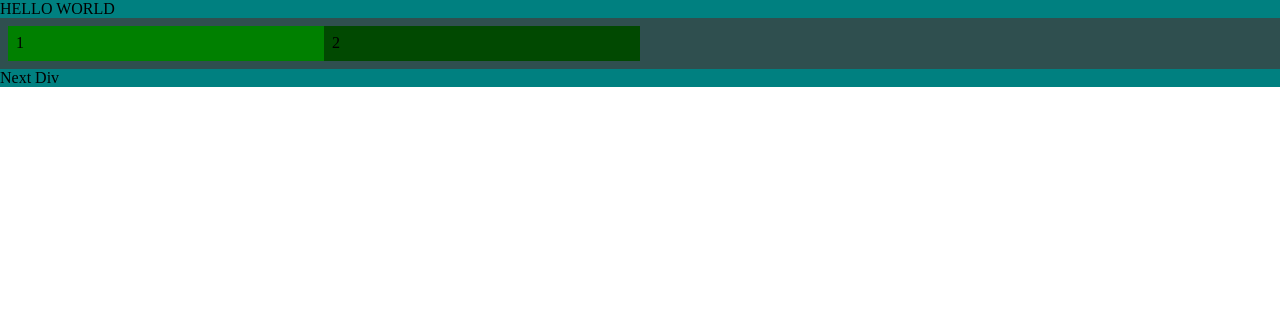
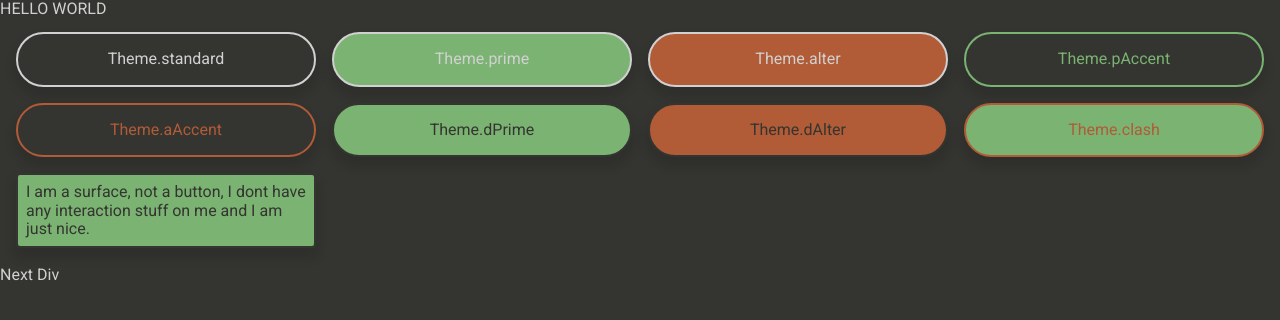
Before and after one commit to Gabe-Lee/World-Sweeper, a React app: page / in a window 1280 px wide. Shown: the top 320 px of the page. Built offline with nearby package versions, Linux system fonts and the light colour scheme.

Commit message:
[WS-51] Finish Surface and Button components

```diff
--- a/package.json
+++ b/package.json
@@ -32,7 +32,8 @@
     },
     "rules": {
       "no-underscore-dangle": "off",
-      "react/prop-types": "off"
+      "react/prop-types": "off",
+      "react/jsx-props-no-spreading": "off"
     },
     "ignorePatterns": [
       "dist/**/*",
--- a/src/client/components/App.tsx
+++ b/src/client/components/App.tsx
@@ -2,6 +2,10 @@ import React, { ReactElement } from 'react';
 
 import FlexGrid from './generic/FlexGrid';
 import FlexItem from './generic/FlexItem';
+import Surface from './generic/Surface';
+import Button from './generic/Button';
+
+import { Theme, Border, Padding, Rounded } from '../utils';
 
 const App = (): ReactElement => {
   return (
@@ -9,10 +13,49 @@ const App = (): ReactElement => {
       <div id="app">HELLO WORLD</div>
       <FlexGrid gap={4}>
         <FlexItem xs={1} md={2} lg={4}>
-          1
+          <Button colors={Theme.standard} border={Border.md} padding={Padding.lg} rounded={Rounded.pill} lifted fill>
+            Theme.standard
+          </Button>
         </FlexItem>
         <FlexItem xs={1} md={2} lg={4}>
-          2
+          <Button colors={Theme.prime} border={Border.md} padding={Padding.lg} rounded={Rounded.pill} lifted fill>
+            Theme.prime
+          </Button>
+        </FlexItem>
+        <FlexItem xs={1} md={2} lg={4}>
+          <Button colors={Theme.alter} border={Border.md} padding={Padding.lg} rounded={Rounded.pill} lifted fill>
+            Theme.alter
+          </Button>
+        </FlexItem>
+        <FlexItem xs={1} md={2} lg={4}>
+          <Button colors={Theme.pAccent} border={Border.md} padding={Padding.lg} rounded={Rounded.pill} lifted fill>
+            Theme.pAccent
+          </Button>
+        </FlexItem>
+        <FlexItem xs={1} md={2} lg={4}>
+          <Button colors={Theme.aAccent} border={Border.md} padding={Padding.lg} rounded={Rounded.pill} lifted fill>
+            Theme.aAccent
+          </Button>
+        </FlexItem>
+        <FlexItem xs={1} md={2} lg={4}>
+          <Button colors={Theme.dPrime} border={Border.md} padding={Padding.lg} rounded={Rounded.pill} lifted fill>
+            Theme.dPrime
+          </Button>
+        </FlexItem>
+        <FlexItem xs={1} md={2} lg={4}>
+          <Button colors={Theme.dAlter} border={Border.md} padding={Padding.lg} rounded={Rounded.pill} lifted fill>
+            Theme.dAlter
+          </Button>
+        </FlexItem>
+        <FlexItem xs={1} md={2} lg={4}>
+          <Button colors={Theme.clash} border={Border.md} padding={Padding.lg} rounded={Rounded.pill} lifted fill>
+            Theme.clash
+          </Button>
+        </FlexItem>
+        <FlexItem xs={1} md={2} lg={4}>
+          <Surface colors={Theme.dPrime} lifted fill>
+            I am a surface, not a button, I dont have any interaction stuff on me and I am just nice.
+          </Surface>
         </FlexItem>
       </FlexGrid>
       <div>Next Div</div>
--- /dev/null
+++ b/src/client/components/generic/Button.tsx
@@ -0,0 +1,37 @@
+import React, { ButtonHTMLAttributes, Children } from 'react';
+import { selectBoolClass, joinClasses, ReactStyles, size, Theme, Border, Rounded, Padding } from '../../utils';
+
+export interface PButton extends ButtonHTMLAttributes<HTMLButtonElement> {
+  // Look and feel
+  colors?: Theme;
+  border?: Border;
+  rounded?: Rounded;
+  padding?: Padding;
+  lifted?: boolean;
+  fill?: boolean;
+}
+
+const Button: (props: PButton) => JSX.Element = ({
+  colors = Theme.standard,
+  border,
+  rounded = Rounded.md,
+  padding = Padding.md,
+  children,
+  className,
+  lifted,
+  fill,
+  ...button
+}) => {
+  const lift = lifted ? 'lifted' : '';
+  const _fill = fill ? 'fill' : '';
+  return (
+    <button
+      type="button"
+      {...button}
+      className={joinClasses('button hvr act', colors, border, rounded, padding, lift, _fill, className)}
+    >
+      {children}
+    </button>
+  );
+};
+export default Button;
--- a/src/client/components/generic/FlexGrid.tsx
+++ b/src/client/components/generic/FlexGrid.tsx
@@ -77,7 +77,7 @@ const FlexGrid: (props: PFlexGrid) => JSX.Element = ({
   const sUnmargin = unmargin ? 'unmargin' : '';
   return (
     <div
-      className={joinClasses(['flex-grid', vAlign, hAlign, dir, sWrap, sGap, sUnmargin, className])}
+      className={joinClasses('flex-grid', vAlign, hAlign, dir, sWrap, sGap, sUnmargin, className)}
       id={id || undefined}
       style={style}
     >
--- a/src/client/components/generic/FlexItem.tsx
+++ b/src/client/components/generic/FlexItem.tsx
@@ -1,4 +1,4 @@
-import React, { ReactElement } from 'react';
+import React from 'react';
 import { selectBoolClass, joinClasses, ReactStyles } from '../../utils';
 
 export interface PFlexItem {
@@ -47,7 +47,7 @@ const FlexItem: (props: PFlexItem) => JSX.Element = ({
     <div
       id={id || undefined}
       style={style}
-      className={joinClasses(['flex-item', align, _xs, _sm, _md, _lg, _xl, className])}
+      className={joinClasses('flex-item', align, _xs, _sm, _md, _lg, _xl, className)}
     >
       {children}
     </div>
--- /dev/null
+++ b/src/client/components/generic/Surface.tsx
@@ -0,0 +1,33 @@
+import React, { HTMLAttributes } from 'react';
+import { selectBoolClass, joinClasses, ReactStyles, Theme, Border, Rounded, Padding } from '../../utils';
+
+export interface PSurface extends HTMLAttributes<HTMLDivElement> {
+  // Look and feel
+  colors?: Theme;
+  border?: Border;
+  rounded?: Rounded;
+  padding?: Padding;
+  lifted?: boolean;
+  fill?: boolean;
+}
+
+const Surface: (props: PSurface) => JSX.Element = ({
+  className,
+  children,
+  colors = Theme.standard,
+  border = Border.md,
+  rounded = Rounded.sm,
+  padding = Padding.md,
+  fill,
+  lifted,
+  ...div
+}) => {
+  const _lifted = lifted ? 'lifted' : '';
+  const _fill = fill ? 'fill' : '';
+  return (
+    <div {...div} className={joinClasses('surface', colors, border, rounded, padding, _lifted, _fill, className)}>
+      {children}
+    </div>
+  );
+};
+export default Surface;
--- a/src/client/flex.scss
+++ b/src/client/flex.scss
@@ -27,6 +27,11 @@
       }
     }
   }
+}
+
+.fill {
+  width: 100%;
+  height: 100%;
 }
 
 .flex-grid {
--- a/src/client/index.html
+++ b/src/client/index.html
@@ -2,6 +2,7 @@
 <html>
   <head>
     <meta charset="UTF-8">
+    <meta name="viewport" content="width=device-width,initial-scale=1.0">
     <link rel="stylesheet" href="https://fonts.googleapis.com/css?family=Roboto:300,400,500,700&display=swap" />
   </head>
   <body>
--- a/src/client/theme.scss
+++ b/src/client/theme.scss
@@ -1,65 +1,137 @@
-.debug-divs {
-  &:nth-child(odd) {outline: 2px solid blue;}
-  &:nth-child(even) {outline: 2px solid darkblue;}
-  & > * {
-    &:nth-child(odd) {outline: 2px solid teal;}
-    &:nth-child(even) {outline: 2px solid darkslategray;}
-    & > * {
-      &:nth-child(odd) {outline: 2px solid green;}
-      &:nth-child(even) {outline: 2px solid rgb(1, 73, 1);}
-      & > * {
-        &:nth-child(odd) {outline: 2px solid gold;}
-        &:nth-child(even) {outline: 2px solid darkgoldenrod;}
-        & > * {
-          &:nth-child(odd) {outline: 2px solid orange;}
-          &:nth-child(even) {outline: 2px solid rgb(192, 126, 3);}
-          & > * {
-            &:nth-child(odd) {outline: 2px solid red;}
-            &:nth-child(even) {outline: 2px solid darkred;}
-            & > * {
-              &:nth-child(odd) {outline: 2px solid palevioletred;}
-              &:nth-child(even) {outline: 2px solid purple;}
-              & > * {
-                &:nth-child(odd) {outline: 2px solid rgb(198, 130, 238);}
-                &:nth-child(even) {outline: 2px solid rgb(83, 0, 139);}
+$dark: rgb(52, 53, 49);
+$light: rgb(209, 209, 209);
+$prime: rgb(123, 179, 114);
+$alter: rgb(177, 91, 55);
+
+$shadow_low: 0px 2px 5px 1px rgba(0,0,0,0.5);
+$shadow_mid: 0px 4px 8px 2px rgba(0,0,0,0.2);
+$shadow_high: 0px 8px 10px 3px rgba(0,0,0,0.1);
+
+$transition: 0.1s ease-in-out;
+
+@function darken1($color) {
+  @return darken($color, 3%);
 }
+@function darken2($color) {
+  @return darken($color, 6%);
 }
+@function lighten1($color) {
+  @return lighten($color, 3%);
 }
+@function lighten2($color) {
+  @return lighten($color, 6%);
 }
+
+@mixin colorsFrom($fg, $bord, $bg) {
+  color: $fg;
+  border-color: $bord;
+  background-color: $bg;
+  &.button {
+    outline: none;
+    @include colorTransitions();
+    &.hvr:hover {
+      color: darken1($fg);
+      border-color: darken1($bord);
+      background-color: darken1($bg);
     }
+    &.act:active {
+      color: darken2($fg);
+      border-color: darken2($bord);
+      background-color: darken2($bg);
     }
   }
 }
 
-.debug-divs-alt {
-  &:nth-child(odd) {background: blue;}
-  &:nth-child(even) {background: darkblue;}
-  & > * {
-    &:nth-child(odd) {background: teal;}
-    &:nth-child(even) {background: darkslategray;}
-    & > * {
-      &:nth-child(odd) {background: green;}
-      &:nth-child(even) {background: rgb(1, 73, 1);}
-      & > * {
-        &:nth-child(odd) {background: gold;}
-        &:nth-child(even) {background: darkgoldenrod;}
-        & > * {
-          &:nth-child(odd) {background: orange;}
-          &:nth-child(even) {background: rgb(192, 126, 3);}
-          & > * {
-            &:nth-child(odd) {background: red;}
-            &:nth-child(even) {background: darkred;}
-            & > * {
-              &:nth-child(odd) {background: palevioletred;}
-              &:nth-child(even) {background: purple;}
-              & > * {
-                &:nth-child(odd) {background: rgb(198, 130, 238);}
-                &:nth-child(even) {background: rgb(83, 0, 139);}
+@mixin colorTransitions {
+  transition:
+    background-color $transition,
+    color $transition,
+    transform $transition,
+    box-shadow $transition;
+}
+
+// Base Theme
+body {
+  background-color: $dark;
+  color: $light;
+  font-family: Roboto, 'Lucida Sans', 'Lucida Sans Regular', 'Lucida Grande', 'Lucida Sans Unicode', Geneva, Verdana, sans-serif;
+}
+
+.color-standard, .color-standard-dark {
+  @include colorsFrom($light, $light, $dark);
+}
+.color-standard-light {
+  @include colorsFrom($dark, $dark, $light);
+}
+
+.color-prime {
+  @include colorsFrom($light, $light, $prime);
+}
+
+.color-alter {
+  @include colorsFrom($light, $light, $alter);
+}
+
+.color-prime-accent {
+  @include colorsFrom($prime, $prime, $dark)
+}
+
+.color-alter-accent {
+  @include colorsFrom($alter, $alter, $dark)
+}
+
+.color-prime-dark {
+  @include colorsFrom($dark, $dark, $prime)
+}
+
+.color-alter-dark {
+  @include colorsFrom($dark, $dark, $alter)
+}
+
+.color-clash {
+@include colorsFrom($alter, $alter, $prime)
+}
+
+.surface {
+  padding: 0.25rem;
+  @include colorTransitions();
+}
+
+.button {
+  cursor: pointer;
+}
+
+.lifted {
+  transform: translateY(-0.125rem);
+  box-shadow: $shadow_high;
+  &.hvr:hover {
+    transform: translateY(-0.0625rem);
+    box-shadow: $shadow_mid;
+  }
+  &.act:active {
+    transform: translateY(0rem);
+    box-shadow: $shadow_low;
   }
 }
+
+.bord-sm {
+  border-style: solid;
+  border-width: 0.0625rem;
 }
+.bord-md {
+  border-style: solid;
+  border-width: 0.125rem;
 }
+.bord-lg {
+  border-style: solid;
+  border-width: 0.25rem;
 }
-    }
-  }
-}
+
+.pad-sm {padding: 0.25rem;}
+.pad-md {padding: 0.5rem;}
+.pad-lg {padding: 1rem;}
+
+.round-sm {border-radius: 0.25rem;}
+.round-md {border-radius: 0.5rem;}
+.round-lg {border-radius: 1rem;}
+.round-pill  {border-radius: 10000px;}
--- a/src/client/utils.ts
+++ b/src/client/utils.ts
@@ -5,7 +5,7 @@ export function selectBoolClass(settings: [boolean, string][]): string {
   return '';
 }
 
-export function joinClasses(classes: string[]): string {
+export function joinClasses(...classes: (string | undefined)[]): string {
   let joined = '';
   for (let i = 0, lim = classes.length; i < lim; i += 1) {
     if (classes[i] !== '') {
@@ -19,3 +19,53 @@ export function joinClasses(classes: string[]): string {
 export interface ReactStyles {
   [index: string]: string;
 }
+
+export enum size {
+  r0 = 'r0', // 0rem
+  r1 = 'r1', // 0.0625rem => 1px
+  r2 = 'r2', // 0.125rem => 2px
+  r4 = 'r4', // 0.25rem => 4px
+  r8 = 'r8', // 0.5rem => 8px
+  r12 = 'r12', // 0.75rem => 12px
+  r16 = 'r16', // 1rem => 16px
+  r20 = 'r20', // 1.25rem => 20px
+  r24 = 'r24', // 1.5rem => 24px
+  r32 = 'r32', // 2rem => 32px
+  r40 = 'r40', // 2.5rem => 40px
+  r48 = 'r48', // 3rem => 48px
+  r56 = 'r56', // 3.5rem => 56px
+  r64 = 'r64', // 4rem => 64px
+  p10 = 'p10', // 10%
+  p25 = 'p25', // 25%
+  p50 = 'p50', // 50%
+}
+
+export enum Border {
+  sm = 'bord-sm',
+  md = 'bord-md',
+  lg = 'bord-lg',
+}
+
+export enum Rounded {
+  sm = 'round-sm',
+  md = 'round-md',
+  lg = 'round-lg',
+  pill = 'round-pill',
+}
+
+export enum Padding {
+  sm = 'pad-sm',
+  md = 'pad-md',
+  lg = 'pad-lg',
+}
+
+export enum Theme {
+  standard = 'color-standard',
+  prime = 'color-prime',
+  alter = 'color-alter',
+  pAccent = 'color-prime-accent',
+  aAccent = 'color-alter-accent',
+  dPrime = 'color-prime-dark',
+  dAlter = 'color-alter-dark',
+  clash = 'color-clash',
+}
```
Lines whose indentation alone changed are shown as unchanged.
